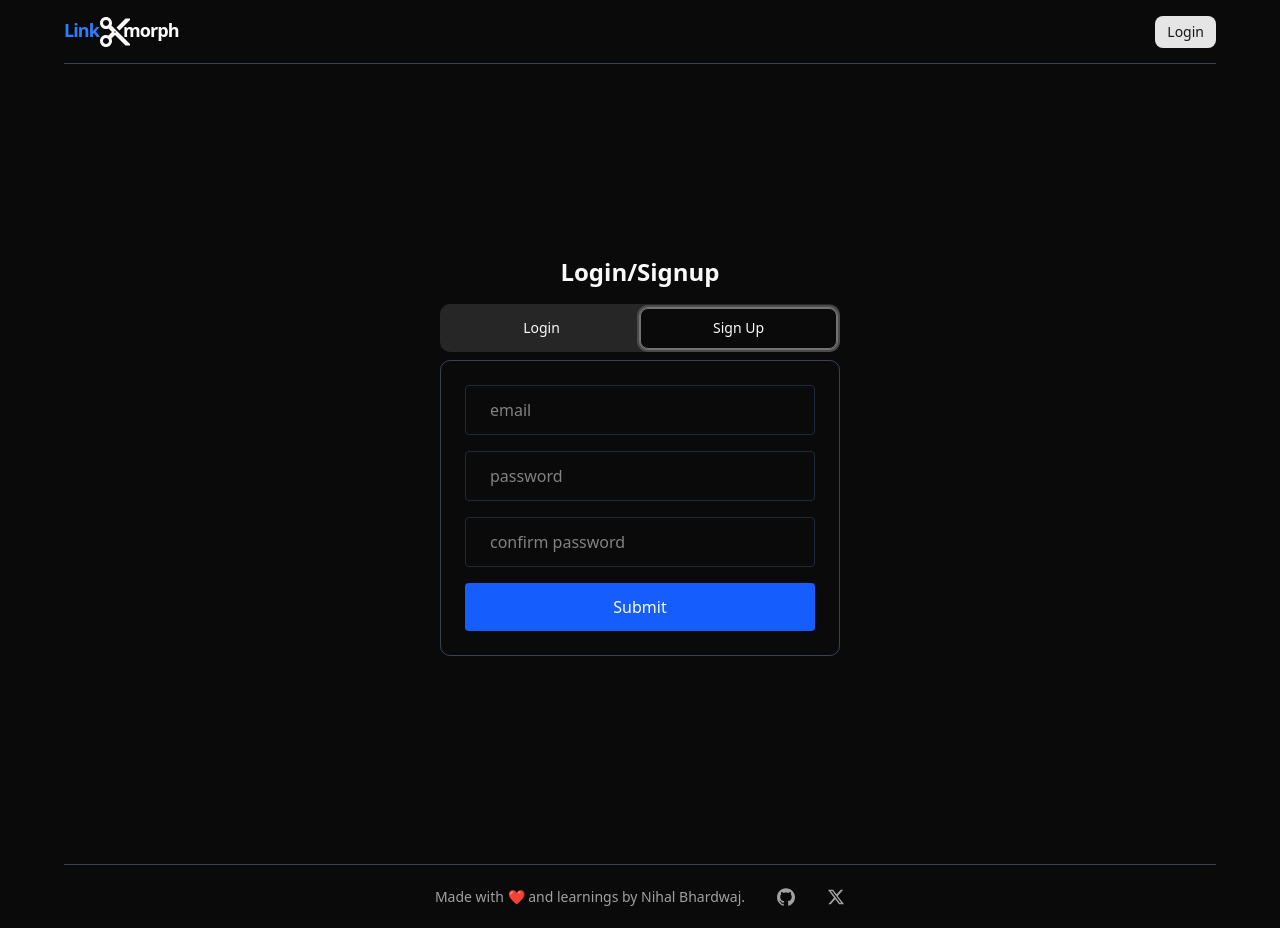
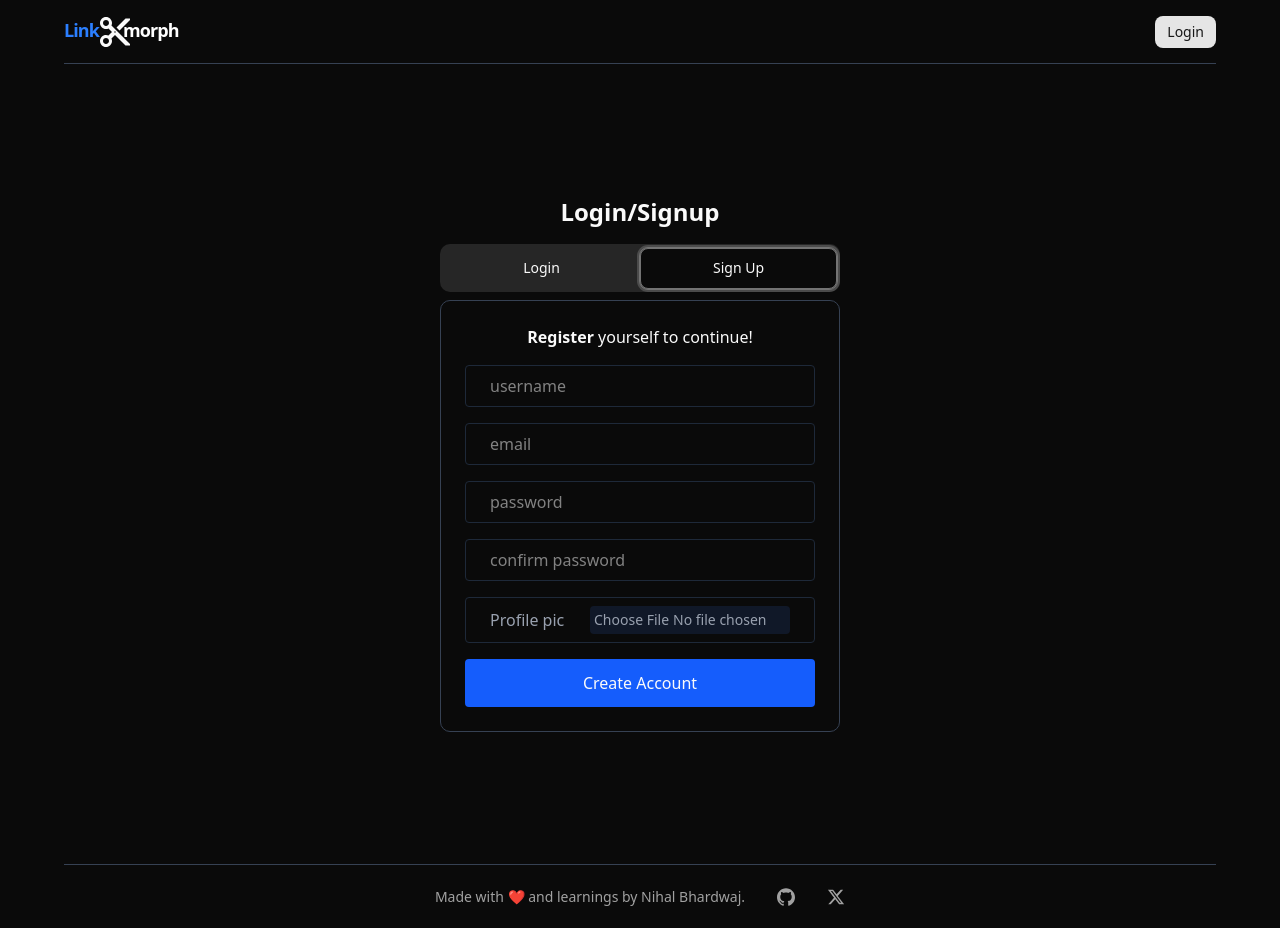
Before and after one commit to bhardwajNihal/LinkMorph, a React (Vite) app: page /auth in a window 1280 px wide. Both pictures are taken after a click on the tab "Sign Up". Built offline with nearby package versions, Linux system fonts and the light colour scheme; no server answers.

Commit message:
completed the signup endpoint, profile-pic upload

```diff
--- /dev/null
+++ b/src/Context/UrlContext.tsx
@@ -0,0 +1,37 @@
+// defining a context provider for whole app to access the user data, once logged in
+
+import React, { createContext, useEffect } from "react"
+import { useFetch } from "../customHooks/useFetch";
+import { getCurrentUser } from "../db/userAuth";
+
+interface contextType{
+    userInfo : {
+        role? : string;
+    } | null ;
+    loading : boolean;
+    isAuthenticated : boolean;
+    fetchUserInfo : () => Promise<void>
+}
+
+// eslint-disable-next-line react-refresh/only-export-components
+export const urlContext = createContext<contextType | undefined>(undefined);
+
+interface propType{
+    children : React.ReactNode;
+}
+
+export function UrlContextProvider({children}:propType){
+
+    const { data:userInfo, loading, callCb:fetchUserInfo } = useFetch(getCurrentUser);
+
+    const isAuthenticated = userInfo?.role === "authenticated";
+
+    useEffect(()=>{
+        if(!userInfo) fetchUserInfo();
+
+    },[fetchUserInfo,userInfo])
+
+    return <urlContext.Provider value={{userInfo, isAuthenticated, loading, fetchUserInfo}}>
+        {children}
+    </urlContext.Provider>
+}
--- a/src/Layout/Applayout.tsx
+++ b/src/Layout/Applayout.tsx
@@ -17,8 +17,8 @@ const Applayout = () => {
             <footer
                 className="h-16 text-sm border-t border-gray-700 flex justify-center items-center text-muted-foreground gap-4 md:gap-8 ">
                 <p>Made with ❤️ and learnings by Nihal Bhardwaj.</p>
-                <a href=""><SiGithub className="text-lg" /></a>
-                <a href=""><FaXTwitter className="text-lg" /></a>
+                <a href=""  target="_blank" rel="noopener noreferrer"><SiGithub className="text-lg" /></a>
+                <a href=""  target="_blank" rel="noopener noreferrer"><FaXTwitter className="text-lg" /></a>
             </footer>
 
         </div>
--- a/src/components/LoginCard.tsx
+++ b/src/components/LoginCard.tsx
@@ -1,15 +1,16 @@
-import React, { useState } from "react";
+import React, { useEffect, useState } from "react";
 import { ErrorComp } from "./Error";
 import * as yup from "yup";
 import { AuthorizeLogin } from "../db/userAuth";
 import { useNavigate, useSearchParams } from "react-router-dom";
 import {ClipLoader} from "react-spinners"
+import { useFetch } from "../customHooks/useFetch";
 
 const LoginCard = () => {
 
     const navigate = useNavigate()
     const [errors, setErrors] = useState<Record<string,string>>({});
-    const [isAuthenticating, setIsauthenticating] = useState(false)
+    // const [isAuthenticating, setIsauthenticating] = useState(false)
     const [searchParams] = useSearchParams();
     const longUrl = searchParams.get("createNew");
     const [formData, setFormData] = useState({
@@ -22,6 +23,16 @@ const LoginCard = () => {
         setFormData((prevState) => ({ ...prevState, [name]: value }))
     }
 
+    //calling the custom hook to auth login
+    const { data,error:loginError,loading,callCb:login} =  useFetch(AuthorizeLogin);
+
+    useEffect(()=>{
+        if(data && !loginError){
+            if(longUrl) navigate(`/dashboard?createNew=${longUrl}`);
+            else navigate("/dashboard");
+        }
+
+    },[data,loginError,longUrl,navigate])
 
     async function handleLogin(e: React.FormEvent<HTMLFormElement>) {
         e.preventDefault()
@@ -29,17 +40,17 @@ const LoginCard = () => {
 
         setErrors({});
         try {
-            setIsauthenticating(true)
             const inputSchema = yup.object().shape({
                 email : yup.string().required("Email is required!").email("Invalid Email format!"),
-                password : yup.string().min(6, "Password must have atleast 6 characters!")
+                password : yup.string().required("Password is required!").min(6, "Password must have atleast 6 characters!")
             })
 
             await inputSchema.validate(formData, {abortEarly:false})
-            const response = await AuthorizeLogin(formData);
-            console.log(response);
-            if(longUrl) navigate(`/dashboard?createNew=${longUrl}`);
-            else navigate("/dashboard")
+            // const response = await AuthorizeLogin(formData);
+            // console.log(response);
+
+            // calling the callback login function provided by useFetch
+            await login(formData)
 
 
         } catch (e) {
@@ -50,18 +61,18 @@ const LoginCard = () => {
                 })
                 setErrors(newErrors);
             }
-            else setErrors({"authError" : "Invalid credentials"});
-        }finally{
-            setIsauthenticating(false)
+            // else setErrors({"authError" : "Invalid credentials!"});
         }
 
     }
 
     return (
+
         <form
-            className="h-full w-full border border-gray-700 rounded-lg flex flex-col p-6 gap-4"
+            className="w-full border border-gray-700 rounded-lg flex flex-col p-6 gap-4"
             onSubmit={handleLogin}>
-            <div className="text-center">{errors.authError && <ErrorComp message={errors.authError} />}</div>
+                <h2 className="text-center">Continue <b>Login</b><br /> <span className="text-gray-500">If already registered!</span></h2>
+            <div className="text-center">{loginError && <ErrorComp message={loginError.message} /> }</div>
             <input
                 name="email"
                 value={formData.email}
@@ -74,12 +85,12 @@ const LoginCard = () => {
                 value={formData.password}
                 onChange={handleInputChange}
                 className="w-full border border-gray-800 py-3 px-6 rounded"
-                type="password" placeholder='password' />
+                type="password" autoComplete="current-password" placeholder='password' />
             {errors.password && <ErrorComp message={errors.password} />}
             <button
-                disabled={isAuthenticating}
+                disabled={loading}
                 className="w-full bg-blue-600 py-3 px-6 rounded"
-                type='submit'>{isAuthenticating ? <ClipLoader size={"15px"}/> : "submit"}</button>
+                type='submit'>{loading ? <ClipLoader size={"15px"}/> : "submit"}</button>
         </form>
     )
 }
--- a/src/components/SignUpCard.tsx
+++ b/src/components/SignUpCard.tsx
@@ -1,27 +1,150 @@
+import React, { useEffect, useState } from "react"
+import { useNavigate, useSearchParams } from "react-router-dom";
+import * as yup from "yup"
+import { useFetch } from "../customHooks/useFetch";
+import { ClipLoader } from "react-spinners";
+import { signup } from "../db/userAuth";
 
 const SignUpCard = () => {
 
-    function handleSignup(e:React.FormEvent<HTMLFormElement>){
+  const navigate = useNavigate();
+
+  const [searchParams] = useSearchParams();
+  const longUrl = searchParams.get("createNew");
+  const [Inputerrors, setInputerrors] = useState<Record<string,string>>({});
+  const [formData, setFormData] = useState<{
+    username: string;
+    email: string;
+    password: string;
+    cfm_password : string;
+    profile_pic: File | null;
+  }>({
+    username: "",
+    email: "",
+    password: "",
+    cfm_password : "",
+    profile_pic: null
+  })
+
+  function handleInputChange(e: React.ChangeEvent<HTMLInputElement>) {
+    const { name, value } = e.target;
+    setFormData((prevData) => ({ ...prevData, [name]: value }))
+  }
+
+  function handleFileUpload(e: React.ChangeEvent<HTMLInputElement>) {
+
+    const file = e.target.files?.[0];   // way to get the file
+    if (file) {
+      setFormData((prevData) => ({ ...prevData, profile_pic: file }))
+    }
+  }
+
+  // useFetch for signing up
+  const {data,error,loading,callCb:signupfn} = useFetch(signup)
+
+  useEffect(()=>{
+    console.log("error inside useEffect!");
+
+    if(data && error==null){
+      console.log("!data anderror is there")
+      if(longUrl) navigate(`/dashboard?createNew=${longUrl}`);
+      else navigate("/dashboard");
+    }
+  },[data,error,longUrl,navigate])
+
+  async function handleSignup(e: React.FormEvent<HTMLFormElement>) {
     e.preventDefault()
-        console.log("user signed up!!!");
+    // console.log(formData);
+
+    //validate input
+    setInputerrors({})
+    try {
+      const inputSchema = yup.object().shape({
+        username : yup.string().min(2,"username must be atleast of 2 characters!").required("username is required!"),
+        email: yup.string().required("Email is required!").email("Invalid Email format!"),
+        password: yup.string().required("Password is required!").min(6, "Password must have atleast 6 characters!"),
+        cfm_password : yup.string()
+        .oneOf([yup.ref("password")], "Passwords must match!")
+        .required("Password is required!").min(6, "Password must have atleast 6 characters!"),
+        profile_pic : yup.mixed().required("profile pic is required!")
+
+      })
+
+      await inputSchema.validate(formData, {abortEarly:false})
+
+      //finally signup, once inputs are validated and passwords matched
+      await signupfn(formData);
+      console.log("User Signed Up!");
+
+    } catch (e) {
+      if(e instanceof yup.ValidationError){
+        const newErrors:Record<string,string>= {};
+        e.inner.forEach((err) => {
+          if(err.path) newErrors[err.path] = err.message
+        })
+        setInputerrors(newErrors)
       }
+    }
+
+  }
+
 
   return (
     <form
       className="h-full w-full border border-gray-700 rounded-lg flex flex-col p-6 gap-4"
       onSubmit={handleSignup}>
+        <h2 className="text-center"><b>Register</b> yourself to continue!</h2>
       <input
-        className="w-full border border-gray-800 py-3 px-6 rounded"
-        type="email" placeholder='email' />
+        name="username"
+        value={formData.username}
+        className="w-full border border-gray-800 py-2 px-6 rounded"
+        type="text"
+        placeholder="username"
+        onChange={handleInputChange}
+      />
+      {(Inputerrors.username) && <p className="text-sm text-red-600">{Inputerrors.username}</p>}
       <input
-        className="w-full border border-gray-800 py-3 px-6 rounded"
-        type="password" placeholder='password' />
+        name="email"
+        value={formData.email}
+        className="w-full border border-gray-800 py-2 px-6 rounded"
+        type="email" placeholder='email'
+        onChange={handleInputChange}
+      />
+      {(Inputerrors.email) && <p className="text-sm text-red-600">{Inputerrors.email}</p>}
       <input
-        className="w-full border border-gray-800 py-3 px-6 rounded"
-        type="password" placeholder='confirm password' />
+        name="password"
+        value={formData.password}
+        className="w-full border border-gray-800 py-2 px-6 rounded"
+        type="password"
+        autoComplete="new-password"
+        placeholder='password'
+        onChange={handleInputChange}
+      />
+      {(Inputerrors.password) && <p className="text-sm text-red-600">{Inputerrors.password}</p>}
+      <input
+        name="cfm_password"
+        className="w-full border border-gray-800 py-2 px-6 rounded"
+        type="password"
+        autoComplete="new-password"
+        placeholder='confirm password'
+        onChange={handleInputChange}
+      />
+      {(Inputerrors.cfm_password) && <p className="text-sm text-red-600">{Inputerrors.cfm_password}</p>}
+      <div className="flex items-center py-2 px-6 border border-gray-800 rounded">
+      <label className="text-gray-400 w-1/3">Profile pic </label>
+      <input
+        className="w-2/3 bg-gray-900 rounded text-gray-400 cursor-pointer text-sm p-1"
+        type="file"
+        accept="image/*"
+        onChange={handleFileUpload}
+      />
+      </div>
+      {(Inputerrors.profile_pic) && <p className="text-sm text-red-600">{Inputerrors.profile_pic}</p>}
+
       <button
         className="w-full bg-blue-600 py-3 px-6 rounded"
-        type='submit'>Submit</button>
+        disabled={loading}
+        type='submit'>{loading ? <ClipLoader size={"15px"}/> : <span>Create Account</span>}</button>
     </form>
   )
 }
--- a/src/customHooks/useFetch.ts
+++ b/src/customHooks/useFetch.ts
@@ -1,29 +1,27 @@
 // a custom hook to wrap all the fetch logic and related states
 
-import { useState } from "react";
+import { useCallback, useState } from "react";
 
 export function useFetch<T, Args extends unknown[]>(
-    cb : (options : unknown, ...args: Args) => Promise<T>,
-    options : unknown
-){
+  cb: (...args: Args) => Promise<T>,
+) {
+  // defining states
+  const [data, setData] = useState<T | null>(null);
+  const [loading, setLoading] = useState<boolean>(false);
+  const [error, setError] = useState<Error | null>(null);
 
-    // defining states
-    const [data,setData] = useState<T|null>(null);
-    const [loading, setLoading] = useState<boolean>(false);
-    const [error, setError] = useState<Error|null>(null);
+  const callCb =  useCallback(async (...args: Args) => {        // makes the fetch stable, can now be safely used in the useEffect, avoiding unnecessary rerenders
+    setLoading(true);
+    setError(null);
+    try {
+      const res = await cb(...args);
+      setData(prevData => JSON.stringify(prevData) !== JSON.stringify(res) ? res : prevData);  // ✅ Prevent unnecessary updates
+    } catch (err) {
+      setError(err instanceof Error ? err : new Error(String(err)));
+    } finally {
+      setLoading(false);
+    }
+  },[cb])
 
-    async function callCb(...args:Args){
-        setLoading(true);
-        try {
-            const res = await cb(options,...args);
-            setData(res);
-        } catch (err) {
-            setError(err instanceof Error ? err : new Error(String(err)));
-        } finally{
-            setLoading(false);
-        }
-    }
-
-    return {data,loading,error, callCb}
-
+  return { data, loading, error, callCb };
 }
--- a/src/db/supabaseSetup.ts
+++ b/src/db/supabaseSetup.ts
@@ -2,7 +2,7 @@
 
 import { createClient } from '@supabase/supabase-js';
 
-const supabaseUrl = import.meta.env.VITE_SUPABASE_URL;
+export const supabaseUrl = import.meta.env.VITE_SUPABASE_URL;
 const supabaseKey = import.meta.env.VITE_SUPABASE_API_KEY;
 const supabase = createClient(supabaseUrl, supabaseKey);
 
--- a/src/pages/Auth.tsx
+++ b/src/pages/Auth.tsx
@@ -12,13 +12,13 @@ const Auth = () => {
 
 
   return (
-    <div className="h-screen w-full flex flex-col gap-4 justify-center items-center p-4 sm:px-16">
+    <div className="min-h-screen w-full flex flex-col gap-4 justify-center items-center p-4 sm:px-16">
 
       {(longUrl)
         ? <div  className="text-2xl font-semibold">Please login to continue!</div>
         : <h2 className="text-2xl font-semibold">Login/Signup</h2>
       }
-         <div className="h-92 w-full sm:w-2/3 lg:w-[400px]">
+         <div className="h-full w-full sm:w-2/3 lg:w-[400px]">
           <Tabs defaultValue="login" className="w-full">
             <TabsList className="w-full h-12">
               <TabsTrigger className="w-1/2" value="login">Login</TabsTrigger>
```
Also changed, not shown: src/App.tsx (+5 -2 lines), src/db/userAuth.ts (+59 -17 lines), src/pages/Dashboard.tsx (+10 -0 lines). Lines whose indentation alone changed are shown as unchanged.
